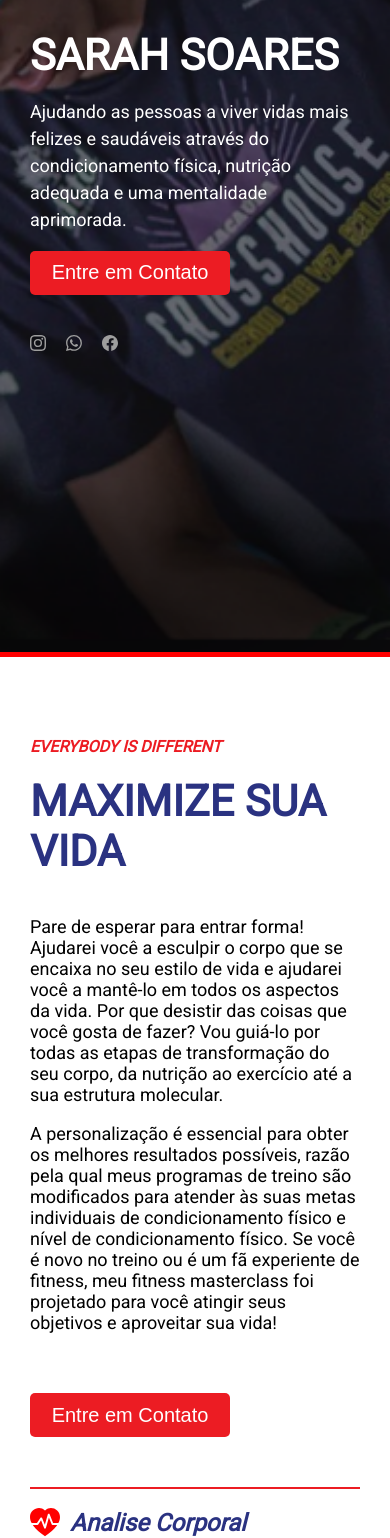
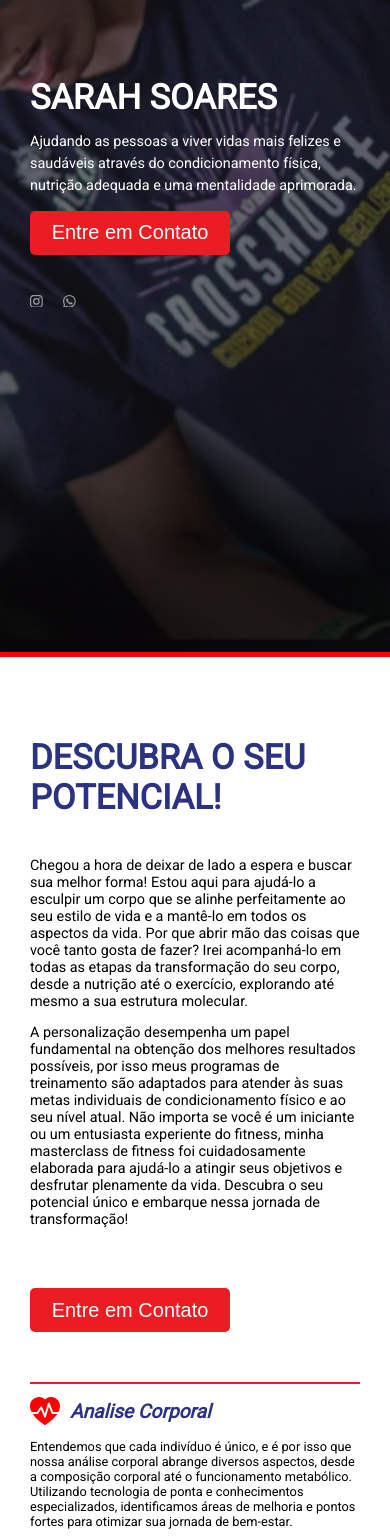
Before and after one commit to delanoquirino/sarah_soares, a Next.js app: page / in a window 390 px wide. Shown: the part 252-1790 px from the top of the page. Built offline with nearby package versions, Linux system fonts and the light colour scheme.

Commit message:
feat: ajust responsive font

```diff
--- a/src/components/SectionContact/styles.ts
+++ b/src/components/SectionContact/styles.ts
@@ -34,7 +34,7 @@ h2 {
 }
 
 p {
-  font-size: 18px;
+  font-size: 1.125em;
   line-height: 1.5;
 }
 
@@ -82,7 +82,7 @@ export const Icon_Item = styled.a`
 display: flex;
 align-items: center;
 gap: 10px;
-font-size: 16px;
+font-size: 1em;
 text-decoration: none;
 color: #130D2E;
 width: fit-content;
--- a/src/components/SectionHome/index.tsx
+++ b/src/components/SectionHome/index.tsx
@@ -32,9 +32,7 @@ export const SectionHome = () => {
           <S.SocialLink href="https://wa.link/67z1ua" target="_blank">
             <BsWhatsapp />
           </S.SocialLink>
-          <S.SocialLink>
-            <BsFacebook />
-          </S.SocialLink>
+
         </S.Icons>
       </S.Container>
     </S.SectionContainer>
--- a/src/components/SectionHome/styles.ts
+++ b/src/components/SectionHome/styles.ts
@@ -29,26 +29,26 @@ export const Content = styled.div`
 
   h1 {
 
-    font-size: 68px;
+    font-size: 3.75em;
     color: #ffff;
   }
 
   p{
     color: #ffff;
-    font-size: 22px;
+    font-size: 1.375em;
   }
 
   @media (max-width: 800px){
 
   h1 {
 
-    font-size: 43px;
+    font-size: 2.688em;
 
   }
 
   p{
     line-height: 1.5;
-    font-size: 18px;
+    font-size: 1.125em;
   }
 }
 
@@ -60,7 +60,7 @@ height: 44px;
 background-color: #EC1C23;
 border-radius: 5px;
 color: #ffff;
-font-size: 20px;
+font-size: 1.25em;
  cursor: pointer;
 
 
--- a/src/components/SectionInfo/index.tsx
+++ b/src/components/SectionInfo/index.tsx
@@ -17,25 +17,14 @@ export const SectionInfo = () => {
     <S.SectionContainer >
       <S.Container id="sectionInfo">
         <S.Container_Content>
-          <span>EVERYBODY IS DIFFERENT</span>
-          <h1>MAXIMIZE SUA VIDA</h1>
+
+          <h1>Descubra o seu potencial!</h1>
           <S.Container_Content_Text>
             <p>
-              Pare de esperar para entrar forma! Ajudarei você a esculpir o
-              corpo que se encaixa no seu estilo de vida e ajudarei você a
-              mantê-lo em todos os aspectos da vida. Por que desistir das coisas
-              que você gosta de fazer? Vou guiá-lo por todas as etapas de
-              transformação do seu corpo, da nutrição ao exercício até a sua
-              estrutura molecular.
+            Chegou a hora de deixar de lado a espera e buscar sua melhor forma! Estou aqui para ajudá-lo a esculpir um corpo que se alinhe perfeitamente ao seu estilo de vida e a mantê-lo em todos os aspectos da vida. Por que abrir mão das coisas que você tanto gosta de fazer? Irei acompanhá-lo em todas as etapas da transformação do seu corpo, desde a nutrição até o exercício, explorando até mesmo a sua estrutura molecular.
             </p>
             <p>
-              A personalização é essencial para obter os melhores resultados
-              possíveis, razão pela qual meus programas de treino são
-              modificados para atender às suas metas individuais de
-              condicionamento físico e nível de condicionamento físico. Se você
-              é novo no treino ou é um fã experiente de fitness, meu fitness
-              masterclass foi projetado para você atingir seus objetivos e
-              aproveitar sua vida!
+            A personalização desempenha um papel fundamental na obtenção dos melhores resultados possíveis, por isso meus programas de treinamento são adaptados para atender às suas metas individuais de condicionamento físico e ao seu nível atual. Não importa se você é um iniciante ou um entusiasta experiente do fitness, minha masterclass de fitness foi cuidadosamente elaborada para ajudá-lo a atingir seus objetivos e desfrutar plenamente da vida. Descubra o seu potencial único e embarque nessa jornada de transformação!
             </p>
           </S.Container_Content_Text>
           <Button hoverColor="red" />
@@ -47,23 +36,17 @@ export const SectionInfo = () => {
               <h2>Analise Corporal</h2>
             </S.Card_Title>
             <p>
-              Lorem ipsum dolor sit amet consectetur adipisicing elit. Unde
-              necessitatibus fuga beatae suscipit fugiat tempora rem molestias,
-              veniam aut iste odio repudiandae numquam omnis dolore ipsa facilis
-              incidunt rerum eum!
+            Entendemos que cada indivíduo é único, e é por isso que nossa análise corporal abrange diversos aspectos, desde a composição corporal até o funcionamento metabólico. Utilizando tecnologia de ponta e conhecimentos especializados, identificamos áreas de melhoria e pontos fortes para otimizar sua jornada de bem-estar.
             </p>
           </div>
           <div>
             <S.Card_Title>
               <IoIosFitness />
-              <h2>Programas de Fitness</h2>
+              <h2>Treino Personalizados</h2>
             </S.Card_Title>
 
             <p>
-              Lorem ipsum dolor sit amet consectetur adipisicing elit. Unde
-              necessitatibus fuga beatae suscipit fugiat tempora rem molestias,
-              veniam aut iste odio repudiandae numquam omnis dolore ipsa facilis
-              incidunt rerum eum!
+            Nossa abordagem personalizada leva em consideração suas habilidades, limitações e motivações. Com base nessas informações, criamos um plano de treinamento específico, combinando exercícios variados, nutrição adequada e suporte contínuo.
             </p>
           </div>
           <div>
@@ -73,10 +56,7 @@ export const SectionInfo = () => {
             </S.Card_Title>
 
             <p>
-              Lorem ipsum dolor sit amet consectetur adipisicing elit. Unde
-              necessitatibus fuga beatae suscipit fugiat tempora rem molestias,
-              veniam aut iste odio repudiandae numquam omnis dolore ipsa facilis
-              incidunt rerum eum!
+            Oferecemos orientações práticas para incorporar escolhas alimentares saudáveis no seu dia a dia. Nossa abordagem visa criar uma relação positiva com a comida, para que você possa desfrutar de refeições deliciosas enquanto cuida da sua saúde.
             </p>
           </div>
           <div>
@@ -86,10 +66,7 @@ export const SectionInfo = () => {
             </S.Card_Title>
 
             <p>
-              Lorem ipsum dolor sit amet consectetur adipisicing elit. Unde
-              necessitatibus fuga beatae suscipit fugiat tempora rem molestias,
-              veniam aut iste odio repudiandae numquam omnis dolore ipsa facilis
-              incidunt rerum eum!
+            Esteja você procurando agendar uma consulta, participar de uma sessão de treinamento ou receber orientações personalizadas, estamos prontos para encontrar o melhor horário para você. Nosso objetivo é proporcionar conveniência e facilitar sua participação em nossos serviços.
             </p>
           </div>
         </S.Container_Card>
--- a/src/components/SectionInfo/styles.ts
+++ b/src/components/SectionInfo/styles.ts
@@ -34,12 +34,14 @@ export const Container_Content = styled.div`
     font-weight: bold;
     color: #EC1C23;
 
+
   }
 
   h1 {
     color: #2A3281;
-    font-size: 45px;
+    font-size: 2.813em;
     margin-bottom: 40px;
+    text-transform: uppercase;
   }
 
   @media (max-width: 1024px) {
@@ -47,7 +49,7 @@ export const Container_Content = styled.div`
     border-bottom: 2px #EC1C23 solid;
     h1 {
 
-    font-size: 43px;
+    font-size: 2.688em;
 
   }
   }
@@ -60,12 +62,12 @@ export const Container_Content = styled.div`
 export const Container_Content_Text = styled.div`
   padding-right: 140px;
   margin-bottom: 60px;
-  p { font-size: 21px}
+  p { font-size: 1.313em}
 
   @media (max-width: 1024px) {
 
       padding-right: 0%;
-      p { font-size: 18px}
+      p { font-size: 1.125em}
   }
 
 `
--- a/src/components/SectionPrograms/index.tsx
+++ b/src/components/SectionPrograms/index.tsx
@@ -18,21 +18,12 @@ export const SectionPrograms = () => {
           <Image src={crossfit} width={250} height={500} alt="crossfit" />
         </S.Container_Image>
         <S.Container_Content>
-          <h1>MAXIMIZE SUA VIDA</h1>
+          <h1> Alcance seu potencial máximo e transforme sua vida!</h1>
           <p>
-            Pare de esperar para entrar forma! Ajudarei você a esculpir o corpo
-            que se encaixa no seu estilo de vida e ajudarei você a mantê-lo em
-            todos os aspectos da vida. Por que desistir das coisas que você
-            gosta de fazer? Vou guiá-lo por todas as etapas de transformação do
-            seu corpo, da nutrição ao exercício até a sua estrutura molecular.
+          Chegou a hora de abandonar a espera e se dedicar a ficar em forma! Com meu apoio, você vai esculpir o corpo dos seus sonhos, que se encaixará perfeitamente no seu estilo de vida. Não é justo abrir mão das coisas que você ama fazer, não é mesmo? Eu vou te guiar em todas as etapas da transformação do seu corpo, desde a nutrição até o exercício, levando você a alcançar sua melhor versão em todos os aspectos da vida, até mesmo em um nível molecular.
           </p>
           <p>
-            A personalização é essencial para obter os melhores resultados
-            possíveis, razão pela qual meus programas de treino são modificados
-            para atender às suas metas individuais de condicionamento físico e
-            nível de condicionamento físico. Se você é novo no treino ou é um fã
-            experiente de fitness, meu fitness masterclass foi projetado para
-            você atingir seus objetivos e aproveitar sua vida!
+          Acredito que a personalização é fundamental para obter os melhores resultados possíveis, por isso meus programas de treinamento são adaptados para atender às suas metas individuais de condicionamento físico e ao seu nível atual. Independentemente de ser um iniciante ou um entusiasta experiente do fitness, minha masterclass de fitness foi projetada especialmente para você, para que possa alcançar seus objetivos e desfrutar plenamente da vida!
           </p>
           <Button hoverColor="red" />
         </S.Container_Content>
--- a/src/components/SectionPrograms/styles.ts
+++ b/src/components/SectionPrograms/styles.ts
@@ -34,6 +34,7 @@ export const Container_Content = styled.div`
     color: #EC1C23;
     font-size: 45px;
     margin-bottom: 40px;
+    text-transform: uppercase;
 
 
   }
@@ -50,12 +51,12 @@ export const Container_Content = styled.div`
   @media (max-width: 1024px) {
     h1 {
 
-    font-size: 43px;
+    font-size: 2.688em;
 
   }
 
   p {
-    font-size: 18px}
+    font-size: 1.125em}
 
   }
 
--- a/src/components/Sidebar/styles.ts
+++ b/src/components/Sidebar/styles.ts
@@ -48,8 +48,8 @@ export const Content = styled.div`
   gap: 1rem;
 
     a {
-      font-size: 20px;
-      padding: 1rem;
+      font-size: 1.25em;
+      padding: 16px;
       width: 100%;
       text-align: center;
       transition: 0.2 ease-in-out;
--- a/src/styles/globals.ts
+++ b/src/styles/globals.ts
@@ -7,6 +7,9 @@ export const GlobalStyle = createGlobalStyle`
     padding: 0;
     box-sizing: border-box;
     background-color: black;
+    font-size: 100%;
+
+
 
     h1 {
       margin: 0;
@@ -25,4 +28,23 @@ export const GlobalStyle = createGlobalStyle`
     }
 
   }
+
+  @media (max-width: 1240px) {
+  body {
+    font-size: 95%; /* Tamanho da fonte para telas menores que 768px */
+  }
+}
+
+    @media (max-width: 768px) {
+  body {
+    font-size: 90%; /* Tamanho da fonte para telas menores que 768px */
+  }
+}
+
+@media (max-width: 480px) {
+  body {
+    font-size: 80%; /* Tamanho da fonte para telas menores que 480px */
+  }
+}
+
 `
```
Also changed, not shown: src/components/SectionContact/index.tsx (+5 -11 lines).
